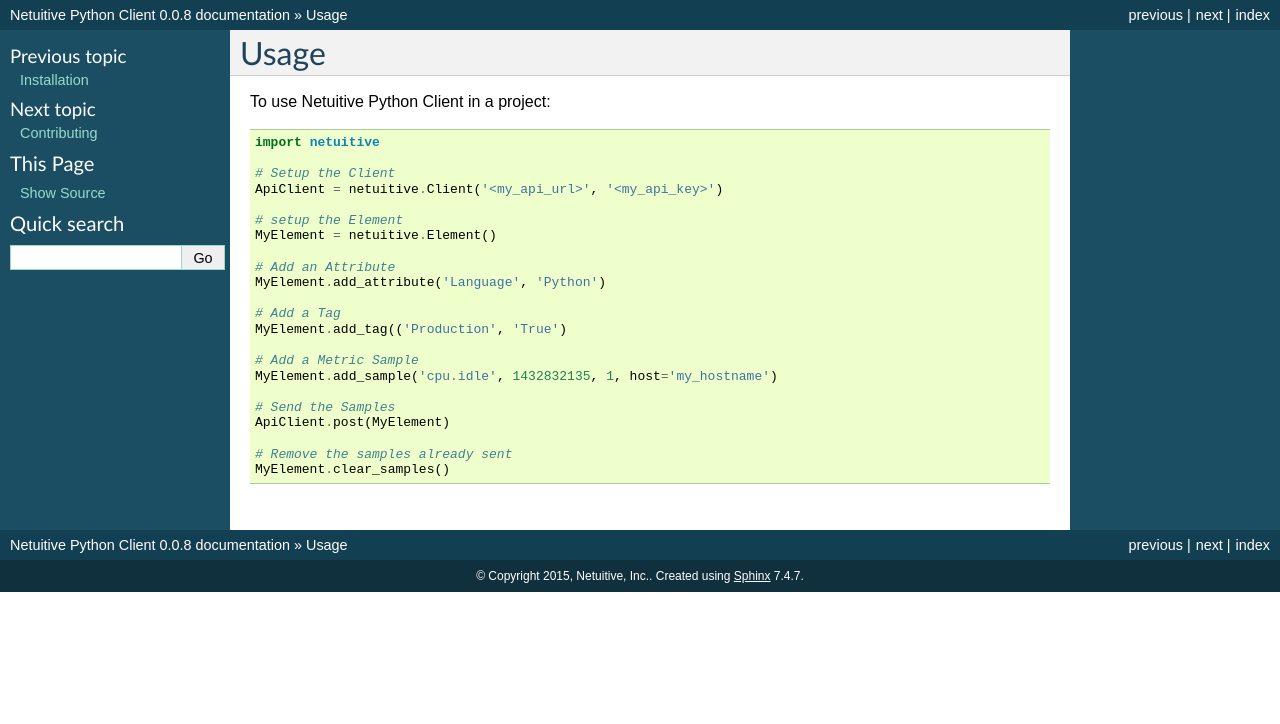
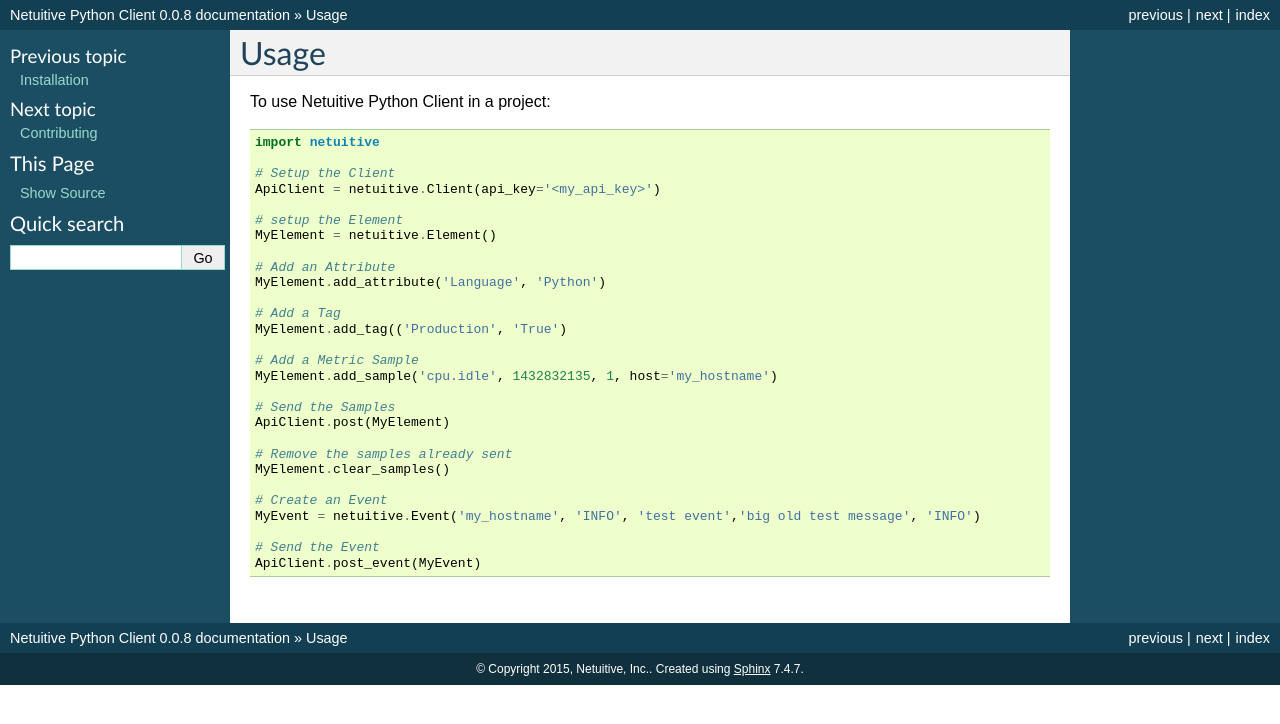
Before and after one commit to Netuitive/netuitive-client-python, a Sphinx documentation site: the page built from docs/usage.rst, in a window 1280 px wide. Shown: the top 724 px of the page. Built offline with Sphinx 7.4.7, drawn with Linux system fonts in a browser that asks for light colours.

Commit message:
update docs

```diff
--- a/README.rst
+++ b/README.rst
@@ -70,7 +70,7 @@
 
     import netuitive
 
-    ApiClient = netuitive.Client(apikey='aaaa9956110211e594444697f922ec7b')
+    ApiClient = netuitive.Client(api_key='aaaa9956110211e594444697f922ec7b')
 
     MyElement = netuitive.Element()
 
--- a/docs/usage.rst
+++ b/docs/usage.rst
@@ -7,7 +7,7 @@
     import netuitive
 
     # Setup the Client
-    ApiClient = netuitive.Client('<my_api_url>', '<my_api_key>')
+    ApiClient = netuitive.Client(api_key='<my_api_key>')
 
     # setup the Element
     MyElement = netuitive.Element()
@@ -26,3 +26,9 @@
 
     # Remove the samples already sent
     MyElement.clear_samples()
+
+    # Create an Event
+    MyEvent = netuitive.Event('my_hostname', 'INFO', 'test event','big old test message', 'INFO')
+
+    # Send the Event
+    ApiClient.post_event(MyEvent)
```
Also changed, not shown: other parts of README.rst (+1 -1 lines), docs/netuitive.rst (+8 -0 lines), 1 other file.
